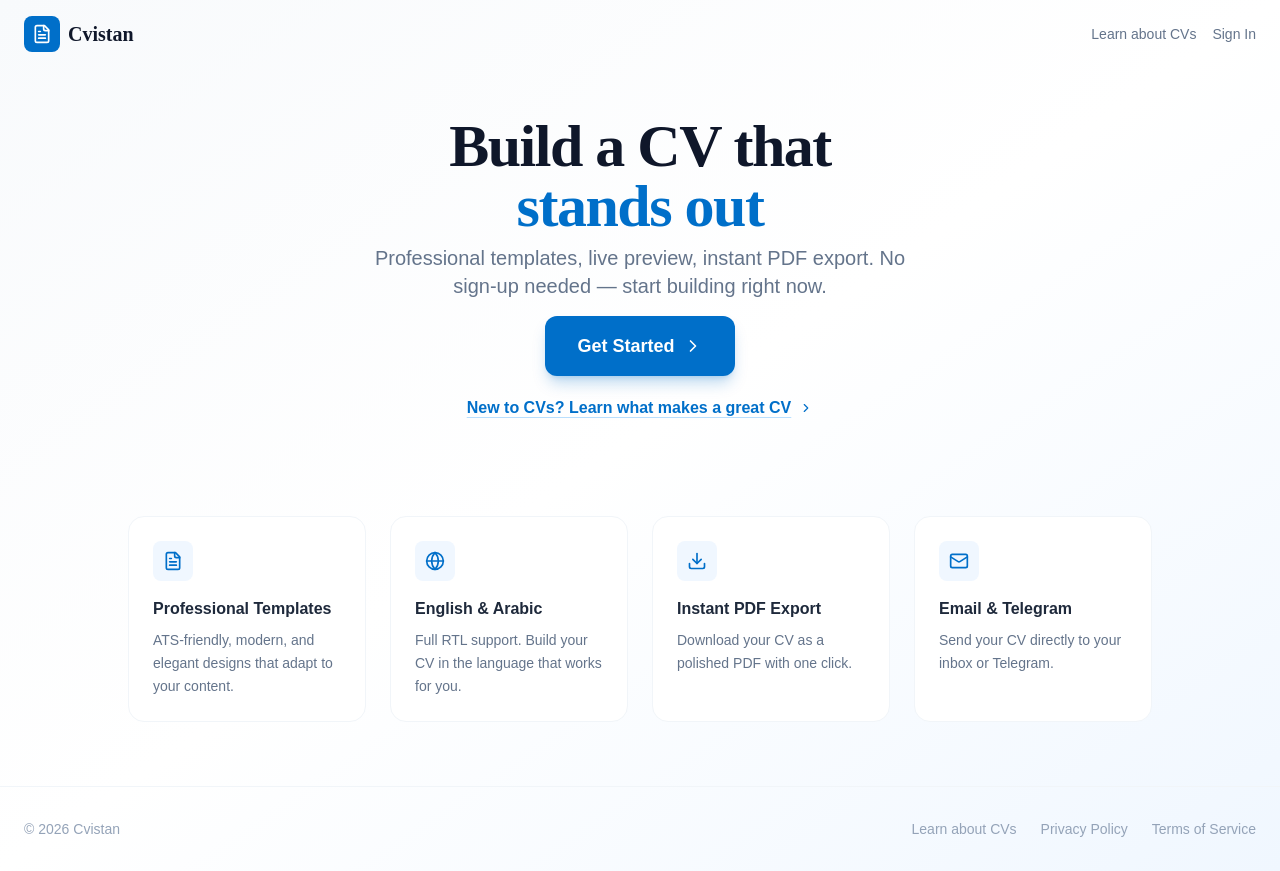
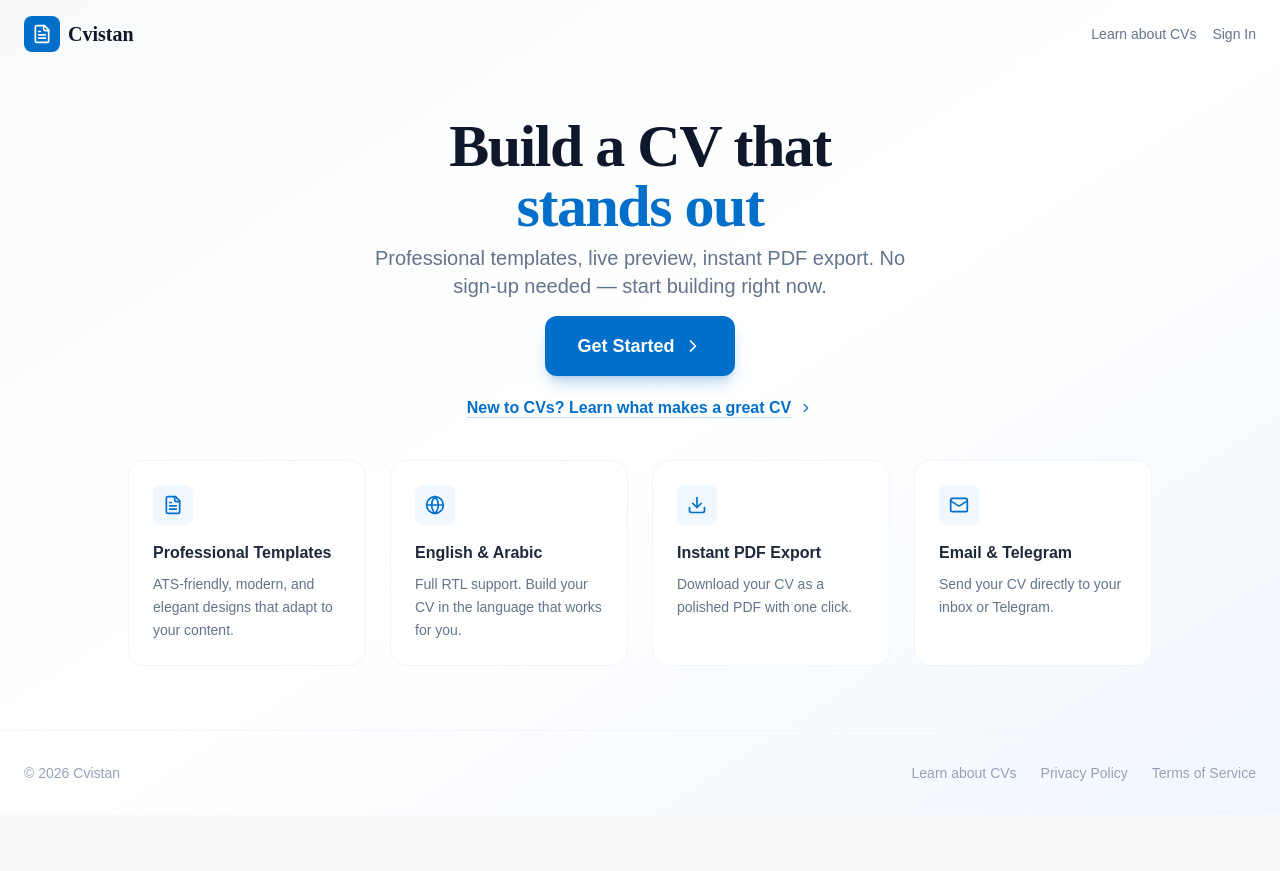
Before and after one commit to ismailnooraddin-a11y/CVistanP, a Next.js app in the folder cvistan/: page / in a window 1280 px wide. After the commit the page ends 815 px from the top, so only its background shows below. Built offline with nearby package versions, Linux system fonts and the light colour scheme; no server answers.

Commit message:
page.tsx

```diff
--- a/cvistan/src/app/page.tsx
+++ b/cvistan/src/app/page.tsx
@@ -102,7 +102,7 @@ export default function HomePage() {
           initial={{ opacity: 0, y: 30 }}
           animate={{ opacity: 1, y: 0 }}
           transition={{ duration: 0.6, delay: 0.3 }}
-          className="mt-24 grid grid-cols-1 sm:grid-cols-2 lg:grid-cols-4 gap-6 max-w-5xl mx-auto"
+          className="mt-10 grid grid-cols-1 sm:grid-cols-2 lg:grid-cols-4 gap-6 max-w-5xl mx-auto"
         >
           {[
             { icon: FileText, title: 'Professional Templates', desc: 'ATS-friendly, modern, and elegant designs that adapt to your content.' },
```
